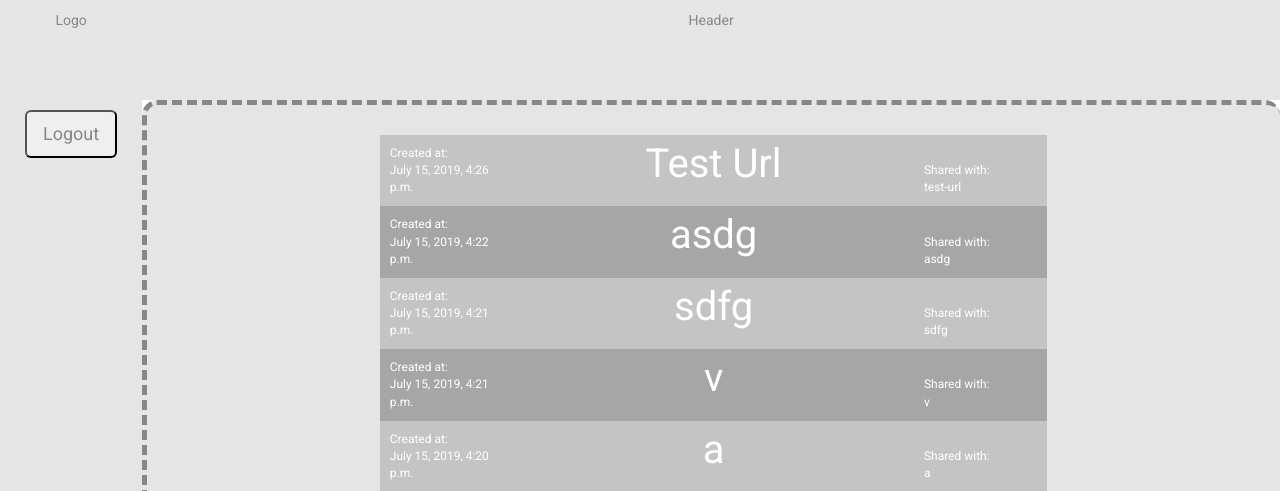
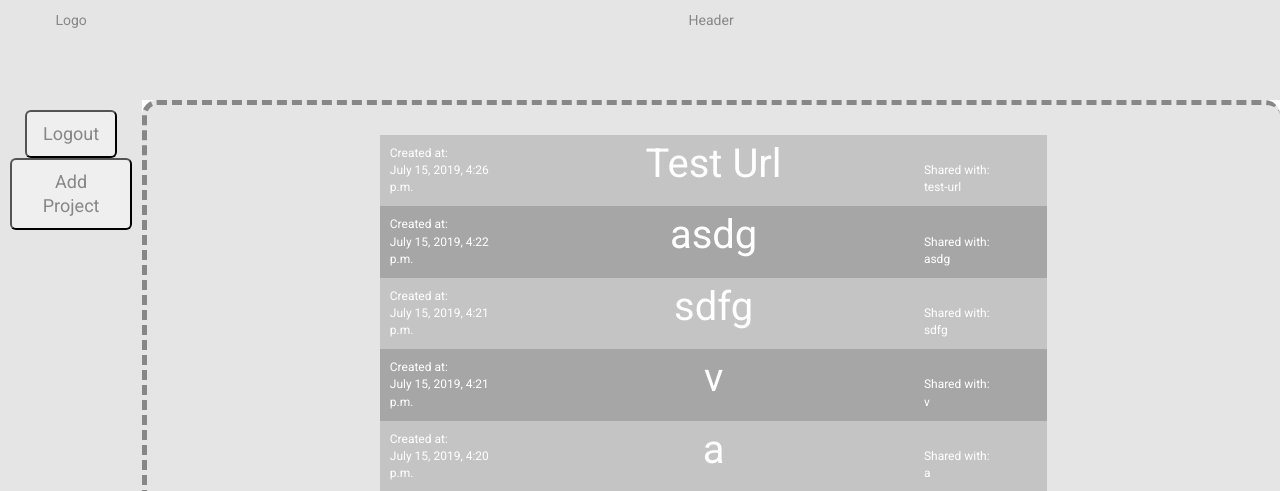
Before and after one commit to christoferkoshevnikov/bsg_db, a Django app: page / in a window 1280 px wide. Shown: the top 491 px of the page. Run offline with Django 3.2, Linux system fonts and the light colour scheme; a user stored in the database is signed in; data comes from the database, SQL or seed files in the repository; both versions use the stored data as it was after the commit; some libraries are stand-ins or nearby versions.

Commit message:
Added a Project Create View

```diff
--- a/data_db/forms.py
+++ b/data_db/forms.py
@@ -8,3 +8,7 @@ class UserRegisterForm(UserCreationForm):
     class Meta:
         model = User
         fields = ['username', 'email', 'password1', 'password2']
+
+class ProjectCreateForm(forms.Form):
+
+    name = forms.CharField()
--- a/data_db/models.py
+++ b/data_db/models.py
@@ -1,4 +1,5 @@
 from django.db import models
+from django.urls import reverse
 from django.contrib.auth.models import User
 from django.utils.text import slugify
 
@@ -31,3 +32,6 @@ class Project(models.Model):
 
     def __str__(self):
         return self.name
+
+    def get_absolute_url(self):
+        return reverse("data_db:project.views.detail", kwargs={"slug": self.slug})
--- a/data_db/templates/data_db/home.html
+++ b/data_db/templates/data_db/home.html
@@ -16,26 +16,31 @@
                 Logout
             </button>
         </a>
+        <a href="{% url 'data_db:project.views.add' %}">
+            <button class="btn-lg btn-secondary" type="button">
+                Add Project
+            </button>
+        </a>
     </div>
     <div class="cell cell-8">
         <div style="text-align:left">
             <table>
-                {% for Project in project_list %}
+                {% for project in project_list %}
                     <tr>
 
                             <td style="width:100%">
                                 <div class="created-at">
                                     Created at: <br>
-                                    {{ Project.published_on }}
+                                    {{ project.published_on }}
                                 </div>
                                 <div class="project-box" >
-                                    <a href="{% url 'data_db:detail' Project.slug %}">
-                                        {{ Project.name }}
+                                    <a href="{% url 'data_db:project.views.detail' project.slug %}">
+                                        {{ project.name }}
                                     </a>
                                 </div>
                                 <div class="shared-with">
                                     Shared with: <br>
-                                    {{ Project.slug }}
+                                    {{ project.slug }}
                                 </div>
                             </td>
 
--- a/data_db/urls.py
+++ b/data_db/urls.py
@@ -4,6 +4,7 @@ from .views import(
     home_page,
     register,
     project_detail,
+    ProjectCreateView,
 )
 
 app_name = 'data_db'
@@ -13,5 +14,6 @@ urlpatterns = [
     path('login/', views.LoginView.as_view(), name='login'),
     path('logout/', views.LogoutView.as_view(), name='logout'),
     path('register/', register, name='register'),
-    path('project/<slug:slug>/', project_detail, name='detail')
+    path('project/add', ProjectCreateView.as_view(), name='project.views.add'),
+    path('project/<slug:slug>/', project_detail, name='project.views.detail'),
 ]
--- a/data_db/views.py
+++ b/data_db/views.py
@@ -2,7 +2,11 @@ from django.shortcuts import render
 from django.contrib.auth.decorators import login_required
 from django.shortcuts import redirect
 from django.contrib import messages
-from django.http import HttpResponse
+from django.utils.text import slugify
+from django.http import HttpResponse, HttpResponseRedirect
+from django.views.generic import CreateView
+from django.contrib.auth.mixins import LoginRequiredMixin
+from django.urls import reverse
 from .forms import (
     UserRegisterForm,
 )
@@ -40,31 +44,36 @@ def project_detail(request, slug):
         template = 'data_db/detail.html'
         context = {'project': project, 'sample_list': project.samples.all()}
         return render(request, template, context)
+
     elif request.method == 'POST':
+        """form = ProjectCreateForm(request.POST)
+        if form.is_valid():
+            name = form.cleaned_data['name']
+            samples = form.cleaned_data['samples']
+
+            Project.objects.create(
+                slug = slugify(name),
+                name = name,
+                samples = samples,
+                user = request.user
+            ).save()
+        """
         return HttpResponse("add view")
     elif request.method == 'PUT':
         return HttpResponse("edit view")
     elif request.method == 'DELETE':
         return HttpResponse("delete view")
 
-@login_required
-def project_create_view(request):
-    form = ProjectModelForm(request.POST or None)
-    if form.is_valid():
-        obj = form.save(commit=False)
-        obj.author = request.user
-        obj.save()
-        #form = ProjectModelForm()
-        return redirect("home")
-    template_name = 'Projects/add_project.html'
-    context = {'form': form}
-    return render(request, template_name, context)
+class ProjectCreateView(LoginRequiredMixin, CreateView):
 
-"""
-    def get(self, request, *args, **kwargs):
-        model = Project
-        Project = get_object_or_404(Project, slug=kwargs['slug'])
-        template = 'data_db/detail.html'
-        context = {'Project': Project}
-        return render(request, template, context)
-"""
+    model=Project
+    template_name = 'data_db/add-project.html'
+    fields = ('name', 'samples', 'user')
+
+    def form_valid(self, form):
+        object = form.save(commit=False)
+        object.save()
+        return HttpResponseRedirect(self.get_success_url())
+
+    def get_success_url(self):
+        return slugify(self.request.POST['name'])
```
Also changed, not shown: data_db/templates/data_db/add-project.html (added, +15 -0 lines), db.sqlite3.
